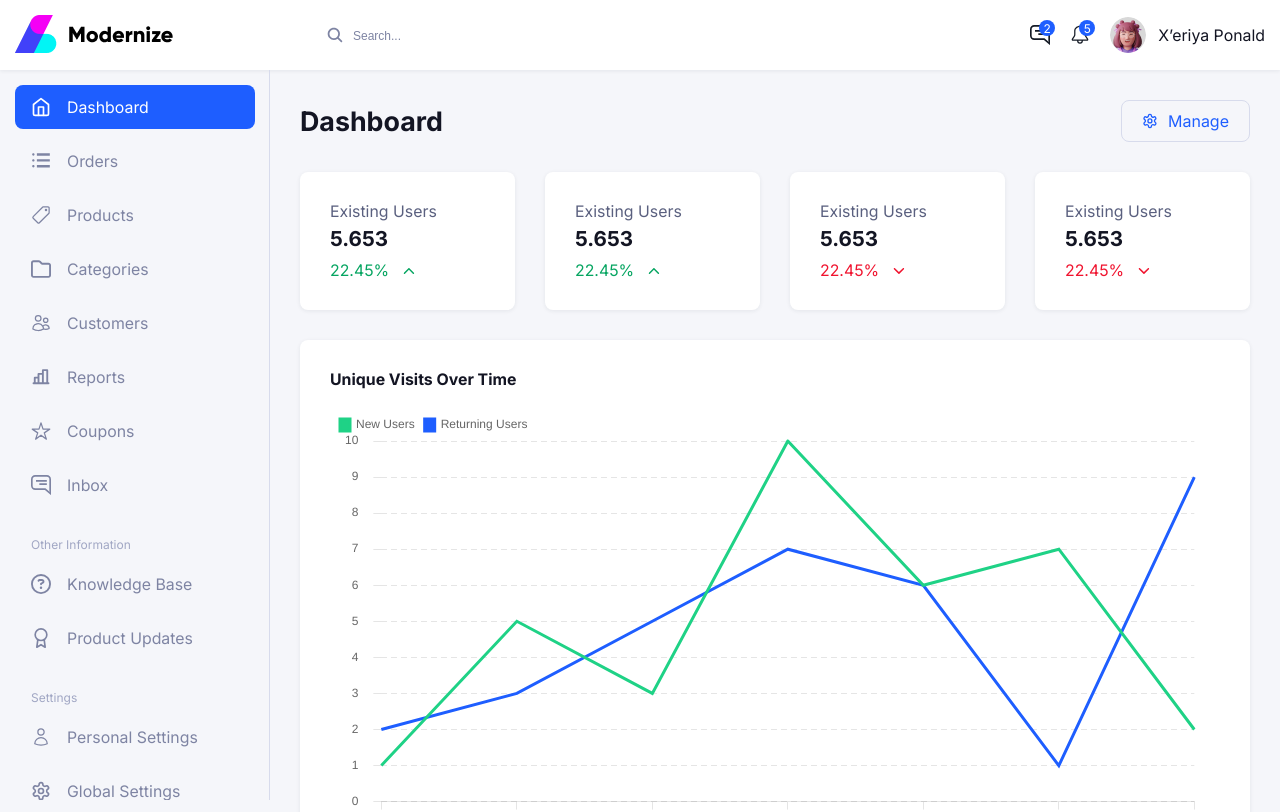
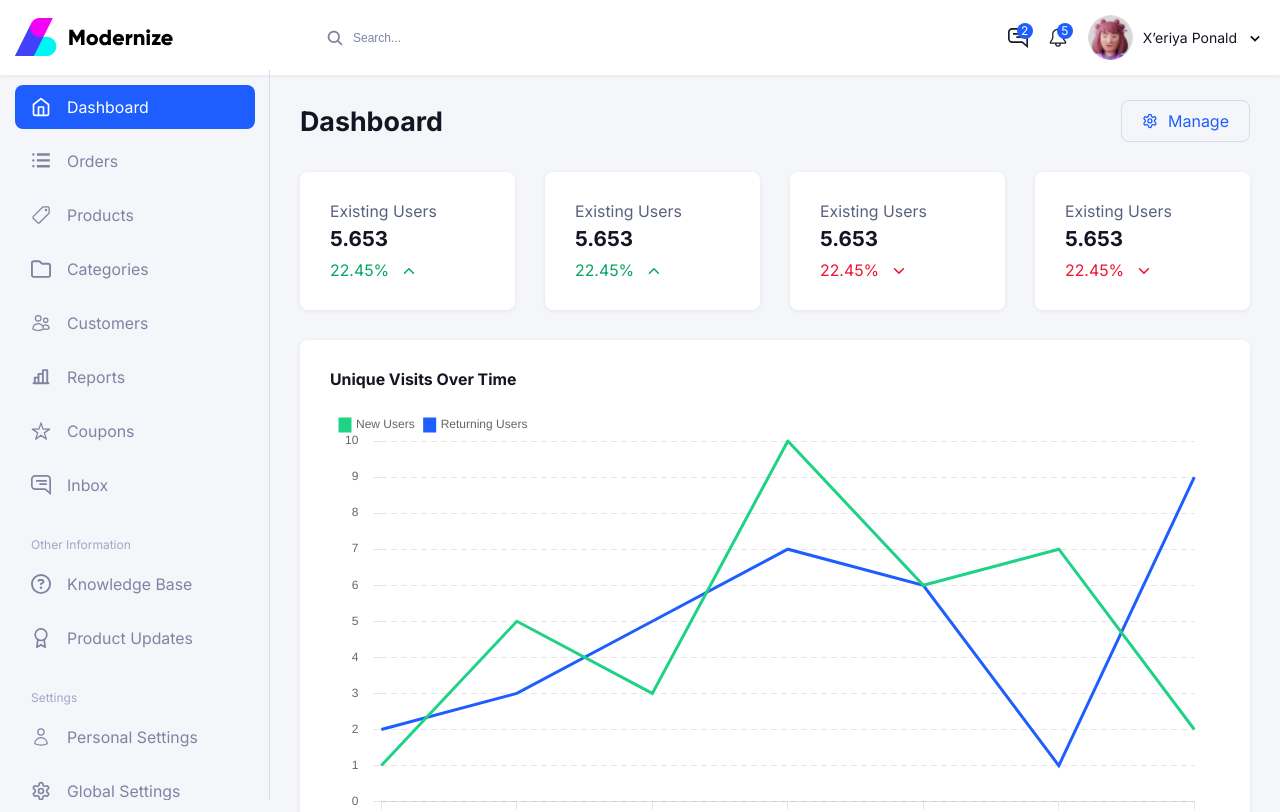
Before and after one commit to Takudzwa30/modernize, a Next.js app: page / in a window 1280 px wide. Shown: the top 812 px of the page. Built offline with nearby package versions, Linux system fonts and the light colour scheme.

Commit message:
added user dropdown

```diff
--- a/src/components/advanced/navbar/Navbar.module.css
+++ b/src/components/advanced/navbar/Navbar.module.css
@@ -86,18 +86,6 @@
   justify-content: center;
 }
 
-.user {
-  display: flex;
-  align-items: center;
-  gap: 12px;
-}
-
-.user img {
-  width: 36px;
-  height: 36px;
-  border-radius: 50%;
-}
-
 .searchFieldWrapper {
   padding: 10px;
   border-radius: 15px;
@@ -131,6 +119,144 @@
 
 .searchFieldWrapper:focus-within {
   border: 0.5px solid #7e84a3;
+}
+
+.avatar {
+  display: flex;
+  align-items: center;
+  column-gap: 10px;
+  position: relative;
+}
+
+.menu,
+.menuOpen {
+  position: absolute;
+  top: 0;
+  right: 0;
+  height: 0;
+  width: 0;
+  overflow: hidden;
+  padding-top: 50px;
+  transition: all 0.3s;
+  z-index: 0;
+  opacity: 0;
+  visibility: hidden;
+  width: 250px;
+  /* background: white; */
+}
+
+.menuOpen {
+  opacity: 1;
+  visibility: visible;
+  height: auto;
+  z-index: 200;
+}
+
+.content {
+  border-radius: 6px;
+  background: rgba(255, 255, 255);
+  padding-block: 15px;
+}
+
+.title {
+  font-size: 15px;
+  font-weight: 600;
+  padding-bottom: 5px;
+  border-bottom: 1px solid #ffffff1a;
+  text-transform: uppercase;
+  padding-inline: 15px;
+}
+
+.title span {
+  font-size: 14px;
+  text-transform: none;
+  white-space: nowrap;
+  overflow: hidden;
+  text-overflow: ellipsis;
+  max-width: 100%;
+  display: inline-block;
+}
+
+.bid {
+  display: flex;
+  align-items: center;
+  justify-content: space-between;
+  font-weight: 500;
+  font-size: 14px;
+  padding-inline: 15px;
+  padding-bottom: 10px;
+  border-bottom: 3px solid #d9e1ec;
+}
+
+.item {
+  font-size: 14px;
+  padding: 15px;
+  display: flex;
+  align-items: center;
+  column-gap: 10px;
+  transition: all 0.3s ease;
+  cursor: pointer;
+  background: transparent;
+}
+
+.item:hover {
+  color: #1e5eff;
+  background: #ecf2ff;
+}
+
+.item svg {
+  flex-shrink: 0;
+  font-size: 20px;
+}
+
+.picture {
+  height: 45px;
+  width: 45px;
+  border-radius: 50%;
+  background-size: cover;
+  background-position: center;
+}
+
+.action,
+.actionOpen {
+  display: flex;
+  align-items: center;
+  column-gap: 8px;
+  cursor: pointer;
+}
+
+.action svg,
+.actionOpen svg {
+  flex-shrink: 0;
+  transition: all 0.3s ease;
+}
+
+.actionOpen svg {
+  transform: rotate(180deg);
+  font-size: 20px;
+}
+
+.username {
+  font-size: 14px;
+  max-width: 120px;
+  white-space: nowrap;
+  overflow: hidden;
+  text-overflow: ellipsis;
+}
+
+.action svg {
+  font-size: 20px;
+}
+
+.time .label {
+  font-variant: small-caps;
+  font-size: 14px;
+}
+
+.time .dataFormat {
+  width: 75px;
+  text-align: right;
+  margin-right: 5px;
 }
 
 .signin,
@@ -181,10 +307,6 @@
     gap: 50px;
   }
 
-  .user p {
-    display: none;
-  }
-
   .hamburger,
   .hamburgerActive {
     position: relative;
@@ -221,6 +343,16 @@
     justify-content: flex-end;
   }
 
+  .username {
+    display: none;
+  }
+
+  .menu,
+  .menuOpen {
+    width: 200px;
+    /* top: 50px; */
+  }
+
   .navBarScrolled {
     padding: 15px;
   }
--- a/src/components/advanced/navbar/Navbar.tsx
+++ b/src/components/advanced/navbar/Navbar.tsx
@@ -1,6 +1,7 @@
 "use client";
 
 // Libraries
+import { useState } from "react";
 import Image from "next/image";
 
 // Hooks
@@ -10,6 +11,9 @@ import useWindowSize from "@/hooks/useWindowSize";
 import { IoSearch } from "react-icons/io5";
 import { GrChat } from "react-icons/gr";
 import { GoBell } from "react-icons/go";
+import { BiChevronDown } from "react-icons/bi";
+import { MdLogout } from "react-icons/md";
+import { HiOutlineUser } from "react-icons/hi2";
 
 // Logo
 import logo from "@/assets/logos/logo.png";
@@ -33,6 +37,7 @@ const Navbar: React.FC<SidebarProps> = ({
 }) => {
   const { width } = useWindowSize();
   const logoImage = width && width > 767 ? logo : logoHalf;
+  const [dropdownOpen, setDropdownOpen] = useState(false);
   return (
     <div className={Style.navBarWrapper}>
       <div className={Style.leftNav}>
@@ -51,10 +56,47 @@ const Navbar: React.FC<SidebarProps> = ({
           <GoBell />
           <div className={Style.notificationsValue}>5</div>
         </div>
-        <div className={Style.user}>
-          <Image src={avatar} alt="profile picture" />
-          <p>X’eriya Ponald</p>
+
+        <div
+          className={Style.avatar}
+          onClick={() => setDropdownOpen((old) => !old)}
+        >
+          <div
+            className={Style.picture}
+            style={{
+              backgroundImage: `url(${avatar.src})`,
+            }}
+          />
+          <div
+            className={dropdownOpen ? Style.menuOpen : Style.menu}
+            onMouseLeave={() => setDropdownOpen(false)}
+          >
+            <div className={Style.content}>
+              <div className={Style.title}>
+                Welcome! <br />
+                <span>@xeriya </span>
+              </div>
+              <div className={Style.bid}>
+                <div className={Style.id}>ID: 4234234</div>
+              </div>
+              <div className={Style.item}>
+                <HiOutlineUser />
+                Go to profile
+              </div>
+              <div className={Style.item}>
+                <MdLogout />
+                Logout
+              </div>
+            </div>
+          </div>
+          <div>
+            <div className={!dropdownOpen ? Style.action : Style.actionOpen}>
+              <div className={Style.username}>X’eriya Ponald</div>
+              <BiChevronDown />
+            </div>
+          </div>
         </div>
+
         <div
           className={sidebarIsOpen ? Style.hamburgerActive : Style.hamburger}
           onClick={() => {
```
